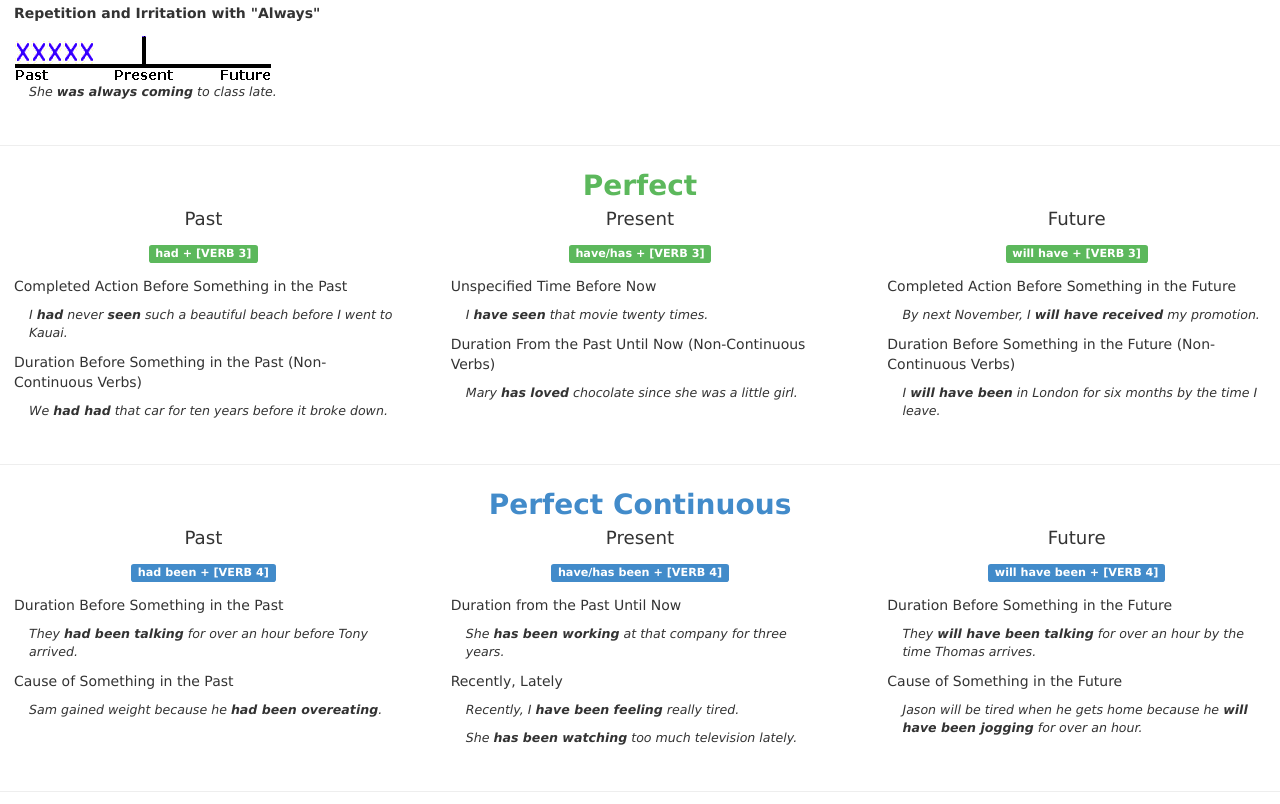
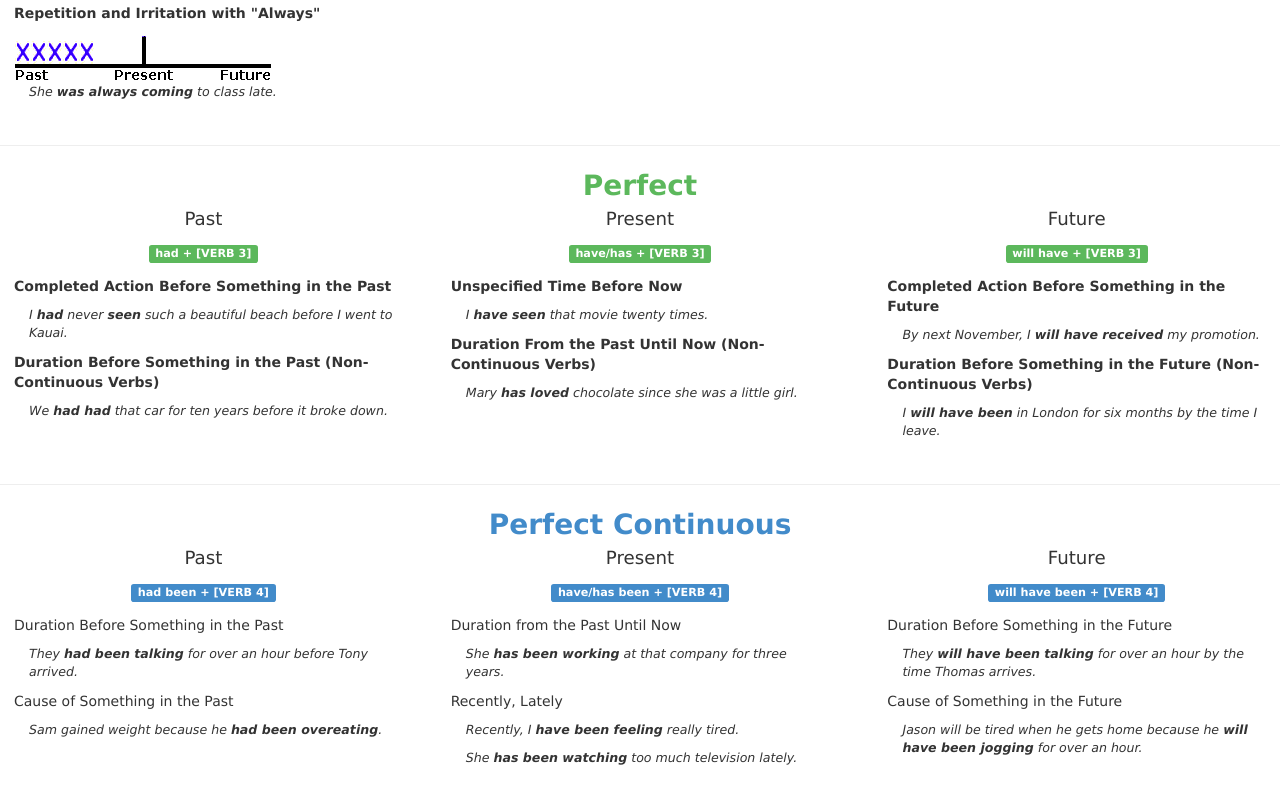
Before and after one commit to rustamgasanov/english-tenses-table, a plain HTML site: page index.html in a window 1280 px wide. Shown: the part 1565-2369 px from the top of the page. Drawn offline with Linux system fonts and the light colour scheme.

Commit message:
[+] set bold text for perfect tenses

```diff
--- a/index.html
+++ b/index.html
@@ -232,10 +232,14 @@
         <p class="tense-caption">Past</p>
         <center><span class="label-big label label-success">had + [VERB 3]</span></center>
         <div class="tense-description">
-          <p>Completed Action Before Something in the Past</p>
-          <p class="tense-example">I <b>had</b> never <b>seen</b> such a beautiful beach before I went to Kauai.</p>
-          <p>Duration Before Something in the Past (Non-Continuous Verbs)</p>
-          <p class="tense-example">We <b>had had</b> that car for ten years before it broke down.</p>
+          <div>
+            <p><b>Completed Action Before Something in the Past</b></p>
+            <p class="tense-example">I <b>had</b> never <b>seen</b> such a beautiful beach before I went to Kauai.</p>
+          </div>
+          <div>
+            <p><b>Duration Before Something in the Past (Non-Continuous Verbs)</b></p>
+            <p class="tense-example">We <b>had had</b> that car for ten years before it broke down.</p>
+          </div>
         </div>
       </div>
 
@@ -244,11 +248,11 @@
         <center><span class="label-big label label-success">have/has + [VERB 3]</span></center>
         <div class="tense-description">
           <div>
-            <p>Unspecified Time Before Now</p>
+            <p><b>Unspecified Time Before Now</b></p>
             <p class="tense-example">I <b>have seen</b> that movie twenty times.</p>
           </div>
           <div>
-            <p>Duration From the Past Until Now (Non-Continuous Verbs)</p>
+            <p><b>Duration From the Past Until Now (Non-Continuous Verbs)</b></p>
             <p class="tense-example">Mary <b>has loved</b> chocolate since she was a little girl.</p>
           </div>
         </div>
@@ -259,11 +263,11 @@
         <center><span class="label-big label label-success">will have + [VERB 3]</span></center>
         <div class="tense-description">
           <div>
-            <p>Completed Action Before Something in the Future</p>
+            <p><b>Completed Action Before Something in the Future</b></p>
             <p class="tense-example">By next November, I <b>will have received</b> my promotion.</p>
           </div>
           <div>
-            <p>Duration Before Something in the Future (Non-Continuous Verbs)</p>
+            <p><b>Duration Before Something in the Future (Non-Continuous Verbs)</b></p>
             <p class="tense-example">I <b>will have been</b> in London for six months by the time I leave.</p>
           </div>
         </div>
```
